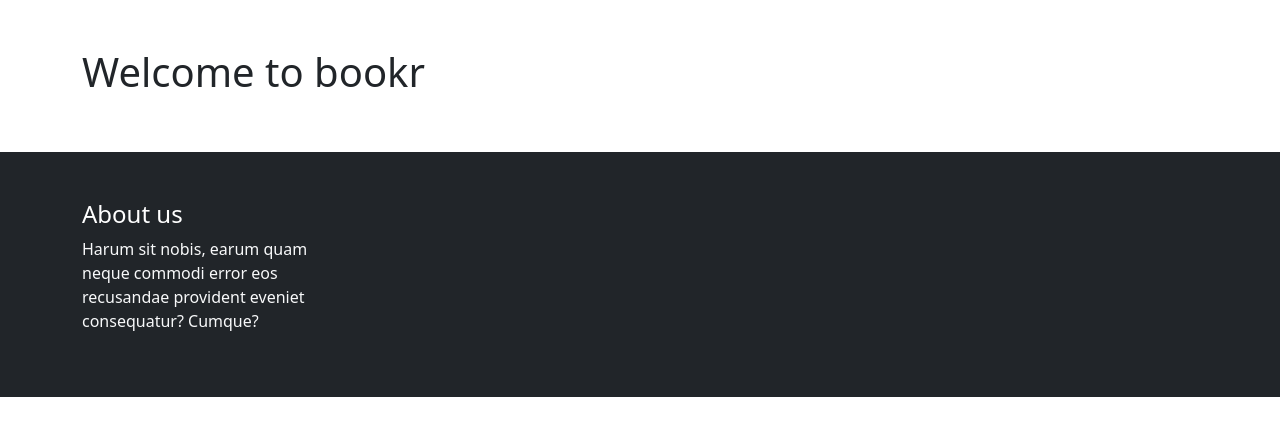
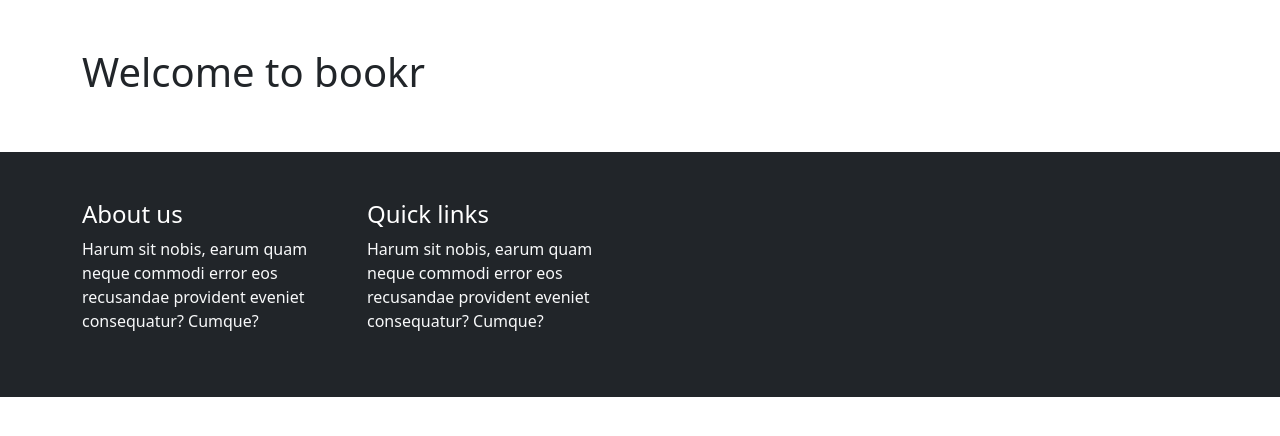
Before and after one commit to paulnyabaro/bookr, a Django app: page / in a window 1280 px wide. Shown: the part 57-493 px from the top of the page. Run offline with Django 4.2, Linux system fonts and the light colour scheme; parts of the project's set-up code (start-up, migrations or seed data) failed here and were passed over.

Commit message:
Updatind footer

```diff
--- a/templates/_base.html
+++ b/templates/_base.html
@@ -51,6 +51,10 @@
                     <h4 class="text-white">About us</h4>
                     <p class="text-light">Harum sit nobis, earum quam neque commodi error eos recusandae provident eveniet consequatur? Cumque?</p>
                 </div>
+                <div class="col-md-3">
+                    <h4 class="text-white">Quick links</h4>
+                    <p class="text-light">Harum sit nobis, earum quam neque commodi error eos recusandae provident eveniet consequatur? Cumque?</p>
+                </div>
             </div>
         </div>
     </footer>
```
